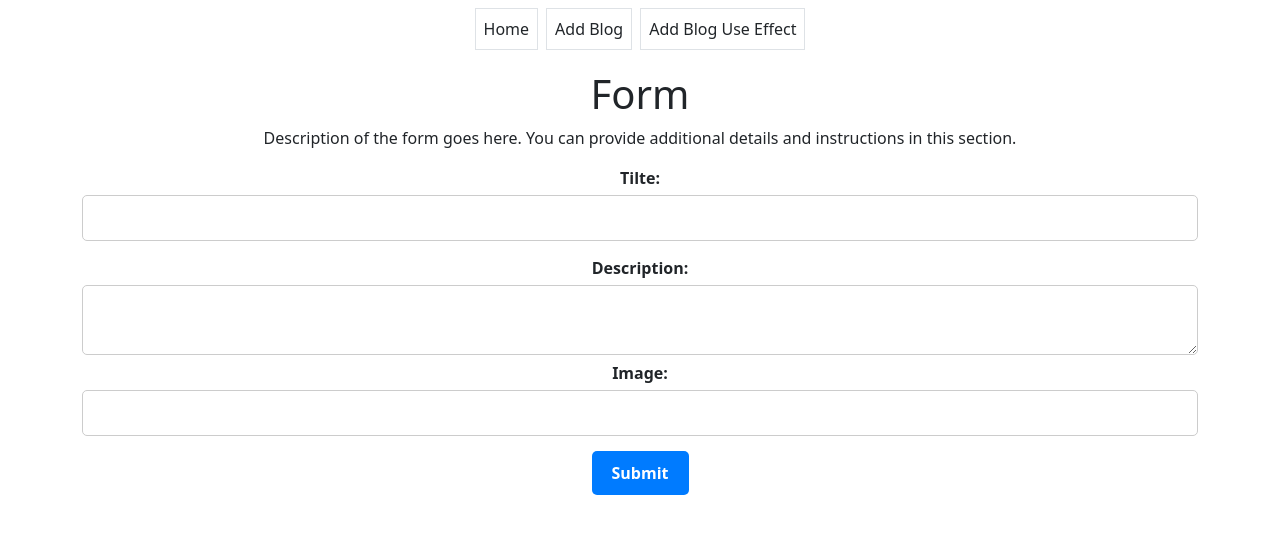
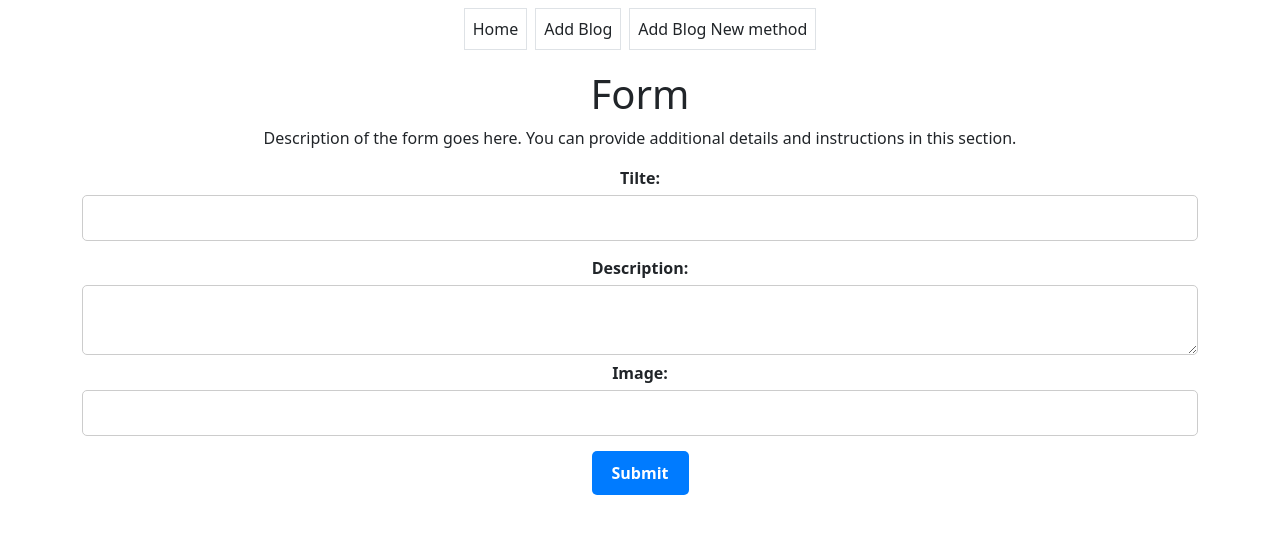
Before and after one commit to bisaalz/react-axios-crud-mokeapi, a React (Create React App) app: page /add in a window 1280 px wide. Shown: the top 534 px of the page. Built offline with nearby package versions, Linux system fonts and the light colour scheme.

Commit message:
minor changes

```diff
--- a/src/Components/Navbar.jsx
+++ b/src/Components/Navbar.jsx
@@ -12,7 +12,7 @@ const Navbar = () => {
           </div>
 
           <div className='border p-2'>
-          <a className="nav-link" href="/adduseeffect">Add Blog Use Effect</a>
+          <a className="nav-link" href="/adduseeffect">Add Blog New method</a>
           </div>
       </nav>
     </div>
--- a/src/pages/AllBlogs/AllBlogs.jsx
+++ b/src/pages/AllBlogs/AllBlogs.jsx
@@ -79,7 +79,12 @@ const AllBlogs = () => {
                 <p className="card-text">{blog.description}</p>
                 <h6 className="card-title">{blog.createdAt}</h6>
               </div>
-              <p onClick={() => navigate("/singleblog/" + blog.id) } style={{color:'red', cursor:'pointer'} }>
+
+              {/* method1 */}
+              {/* <p onClick={() => navigate("/singleblog/" + blog.id) } style={{color:'red', cursor:'pointer'} }> */}
+
+              {/* method2 */}
+              <p onClick={() => navigate(`/singleblog/${blog.id}`)} style={{color:'red', cursor:'pointer'} }>
                 {/* <a href="/singleblog">See More...</a> page will reload with anchor tag
                 See More... */}
                 See More...
--- a/src/pages/SingleBlogs/SingleBlogs.jsx
+++ b/src/pages/SingleBlogs/SingleBlogs.jsx
@@ -9,9 +9,15 @@ const SingleBlogs = () => {
   const [blog, setblog] = useState();
 
   const fetchBlogss = async () => {
+    // const response = await axios.get(
+    //   "https://64f40640932537f4051a1368.mockapi.io/blogs/" + id
+    // );
+
+    // or you can use like this string literal/template literal
     const response = await axios.get(
-      "https://64f40640932537f4051a1368.mockapi.io/blogs/" + id
-    );
+        `https://64f40640932537f4051a1368.mockapi.io/blogs/${id}`
+      );
+
 
     // console.log(response);
     if (response.status == 200) {
@@ -20,6 +26,8 @@ const SingleBlogs = () => {
       alert("error retriving data");
     }
   };
+
+  console.log(blog);
 
   useEffect(() => {
     //  console.log('hello');
@@ -45,7 +53,7 @@ const SingleBlogs = () => {
                 </div>
               </div>
             ) : (
-              " "
+              " Loading..."
             )}
 
 
```
